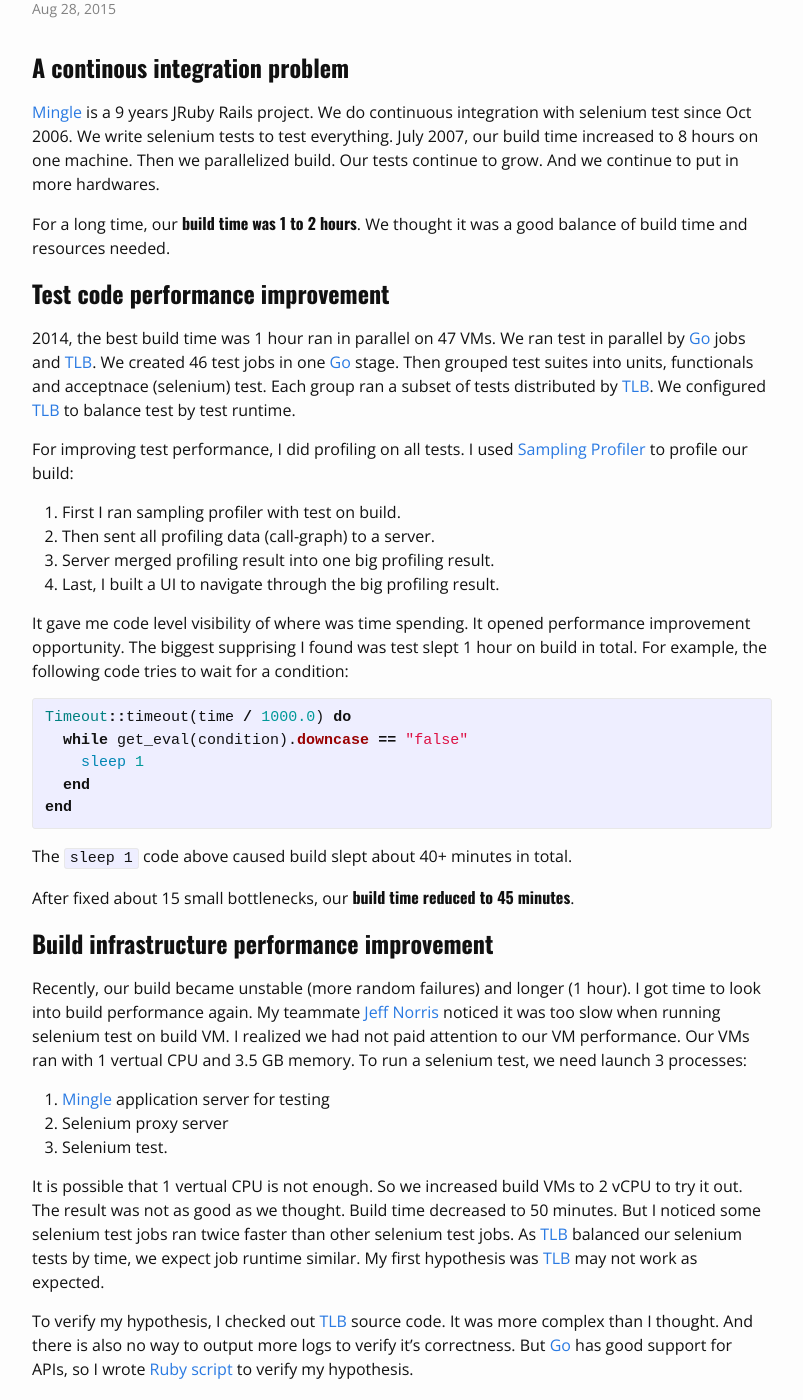
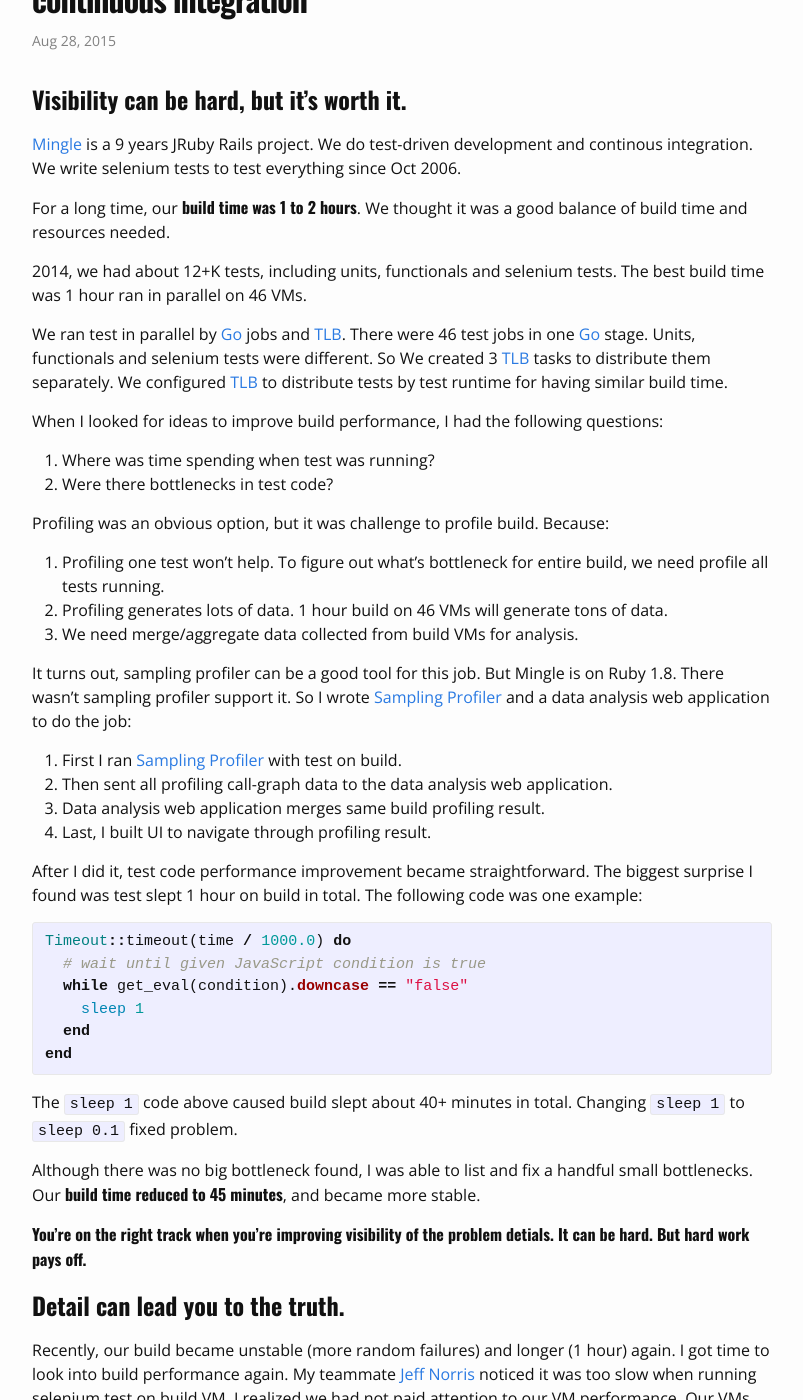
Before and after one commit to xli/xli.github.io, a Jekyll site: the page built from _posts/2015-08-28-visibility-is-opportunity.md, in a window 1280 px wide and 1400 px high, scrolled down 191 px. Shown: the whole window, without its empty margins (238-1041 px from the left). Built offline with Jekyll 4.4.1, drawn with Linux system fonts in a browser that asks for light colours; some of the changed text lies outside the part shown.

Commit message:
update post visibility is opportunity

```diff
--- a/_posts/2015-08-28-visibility-is-opportunity.md
+++ b/_posts/2015-08-28-visibility-is-opportunity.md
@@ -1,49 +1,58 @@
 ---
 layout: post
-title:  "Visibility Is Opportunity"
+title:  "Visibility Is Opportunity: stories of continuous improving continuous integration"
 categories: continuous-delivery
 tags: CI, Go, build, Mingle
 draft: true
 ---
 
-A continous integration problem
+Visibility can be hard, but it's worth it.
 ==================
 
 [Mingle] is a 9 years JRuby Rails project.
-We do continuous integration with selenium test since Oct 2006.
-We write selenium tests to test everything.
-July 2007, our build time increased to 8 hours on one machine.
-Then we parallelized build.
-Our tests continue to grow.
-And we continue to put in more hardwares.
+We do test-driven development and continous integration.
+We write selenium tests to test everything since Oct 2006.
 
-For a long time, our **build time was 1 to 2 hours**. We thought it was a good balance of build time and resources needed.
+For a long time, our **build time was 1 to 2 hours**.
+We thought it was a good balance of build time and resources needed.
 
-Test code performance improvement
-==================
+2014, we had about 12+K tests, including units, functionals and selenium tests.
+The best build time was 1 hour ran in parallel on 46 VMs.
 
-2014, the best build time was 1 hour ran in parallel on 47 VMs.
 We ran test in parallel by [Go] jobs and [TLB].
-We created 46 test jobs in one [Go] stage.
-Then grouped test suites into units, functionals and acceptnace (selenium) test.
-Each group ran a subset of tests distributed by [TLB].
-We configured [TLB] to balance test by test runtime.
+There were 46 test jobs in one [Go] stage.
+Units, functionals and selenium tests were different.
+So We created 3 [TLB] tasks to distribute them separately.
+We configured [TLB] to distribute tests by test runtime for having similar build time.
 
-For improving test performance, I did profiling on all tests.
-I used [Sampling Profiler](https://rubygems.org/gems/sampling_prof) to profile our build:
+When I looked for ideas to improve build performance, I had the following questions:
 
-1. First I ran sampling profiler with test on build.
-2. Then sent all profiling data (call-graph) to a server.
-3. Server merged profiling result into one big profiling result.
-4. Last, I built a UI to navigate through the big profiling result.
+1. Where was time spending when test was running?
+2. Were there bottlenecks in test code?
 
-It gave me code level visibility of where was time spending.
-It opened performance improvement opportunity.
-The biggest supprising I found was test slept 1 hour on build in total.
-For example, the following code tries to wait for a condition:
+Profiling was an obvious option, but it was challenge to profile build.
+Because:
+
+1. Profiling one test won't help. To figure out what's bottleneck for entire build, we need profile all tests running.
+2. Profiling generates lots of data. 1 hour build on 46 VMs will generate tons of data.
+3. We need merge/aggregate data collected from build VMs for analysis.
+
+It turns out, sampling profiler can be a good tool for this job. But Mingle is on Ruby 1.8.
+There wasn't sampling profiler support it.
+So I wrote [Sampling Profiler] and a data analysis web application to do the job:
+
+1. First I ran [Sampling Profiler] with test on build.
+2. Then sent all profiling call-graph data to the data analysis web application.
+3. Data analysis web application merges same build profiling result.
+4. Last, I built UI to navigate through profiling result.
+
+After I did it, test code performance improvement became straightforward.
+The biggest surprise I found was test slept 1 hour on build in total.
+The following code was one example:
 
 {% highlight ruby %}
 Timeout::timeout(time / 1000.0) do
+  # wait until given JavaScript condition is true
   while get_eval(condition).downcase == "false"
     sleep 1
   end
@@ -51,14 +60,18 @@
 {% endhighlight %}
 
 The `sleep 1` code above caused build slept about 40+ minutes in total.
+Changing `sleep 1` to `sleep 0.1` fixed problem.
 
-After fixed about 15 small bottlenecks, our **build time reduced to 45 minutes**.
+Although there was no big bottleneck found, I was able to list and fix a handful small bottlenecks.
+Our **build time reduced to 45 minutes**, and became more stable.
+
+**You're on the right track when you're improving visibility of the problem detials. It can be hard. But hard work pays off.**
 
 
-Build infrastructure performance improvement
+Detail can lead you to the truth.
 ==================
 
-Recently, our build became unstable (more random failures) and longer (1 hour).
+Recently, our build became unstable (more random failures) and longer (1 hour) again.
 I got time to look into build performance again.
 My teammate [Jeff Norris] noticed it was too slow when running selenium test on build VM.
 I realized we had not paid attention to our VM performance.
@@ -70,12 +83,15 @@
 3. Selenium test.
 
 It is possible that 1 vertual CPU is not enough.
-So we increased build VMs to 2 vCPU to try it out.
-The result was not as good as we thought. Build time decreased to 50 minutes.
-But I noticed some selenium test jobs ran twice faster than other selenium test jobs.
+So we increased build VMs to 2 vCPU.
+Build time decreased to 50 minutes.
+The result was not as good as we thought.
+So I compared all jobs runtime.
+It turned out some selenium test jobs ran twice faster than other selenium test jobs.
+
 As [TLB] balanced our selenium tests by time, we expect job runtime similar.
 My first hypothesis was [TLB] may not work as expected.
-
+Because tests didn't seem to be distributed well by runtime.
 To verify my hypothesis, I checked out [TLB] source code. It was more complex than I thought.
 And there is also no way to output more logs to verify it's correctness.
 But [Go] has good support for APIs, so I wrote [Ruby script](https://github.com/ThoughtWorksStudios/goapi/blob/master/examples/compare_test_runtime.rb) to verify my hypothesis.
@@ -105,7 +121,9 @@
 We have set the host NOT to overload the CPU core but there was a typo in configuration.
 After sorted out VM host CPU overload issue, our **build time reduced to 30 minutes**.
 
-Build task performance improvement
+**So, don't just assume, prove it with detailed data. Make details visible. It leads you to the truth.**
+
+You don't know what you don't know.
 ======================
 
 [Go] introduced "timestamps in console logs" in release 15.1.
@@ -134,21 +152,33 @@
 No one will notice it ever.
 
 The benefit of fixing this problem is outstanding for our **pre-commit build**.
-Pre-commit build is a build runs a test suite before developer pushs changes to trunk repository.
+Pre-commit build is a build running a test suite before developer pushes changes to trunk repository.
 Our pre-commit build runs all unit and functional tests.
 The **build time reduced from 18 minutes to 10 minutes** with 20 processes on 3 machines.
+
+**So, use/build tools that keep information visible,
+you may be surprised what you can get from it.**
 
 Conclusion
 =================
 
-We thought we could not improve build time without throwing in more hardwares.
-We thought 1 to 2 hours build time were the best we could get with limited resources.
-We thought we had too many selenium tests.
-We thought long time build was what we had to pay for more coverage in test.
+Each time we improved our CI build performance, we thought that's the best we could do.
+But it was not true overtime.
 
-But we got opportunities to improve when we find out more build time details.
+We found something, but missed other parts.
+So when you look into a problem, don't assume how it works.
+Working for better understanding instead.
+There are various ways to gain more understanding of the problem:
 
-**So when you face a tough problem, don't assume, make details visible.**
+* Start from scratch.
+* Look from different point of view.
+* Make hypothesis and verify it.
+* Find out more details of the problem.
+* Learn from resolving similar problems.
+* ...
+
+Visibility of the problem detail supports you hunting helpful data.
+Thus it gives you more opportunities to understand and solve problem.
 
 
 [Mingle]:                                           https://www.thoughtworks.com/mingle
@@ -158,3 +188,4 @@
 [tlb.rb]:                                           https://github.com/test-load-balancer/tlb.rb
 [OpenStack]:                                        https://www.openstack.org/
 [GoAPI]:                                            https://github.com/ThoughtWorksStudios/goapi
+[Sampling Profiler]:                               https://rubygems.org/gems/sampling_prof
```
Also changed, not shown: other parts of _posts/2015-08-28-visibility-is-opportunity.md (+2 -2 lines).
